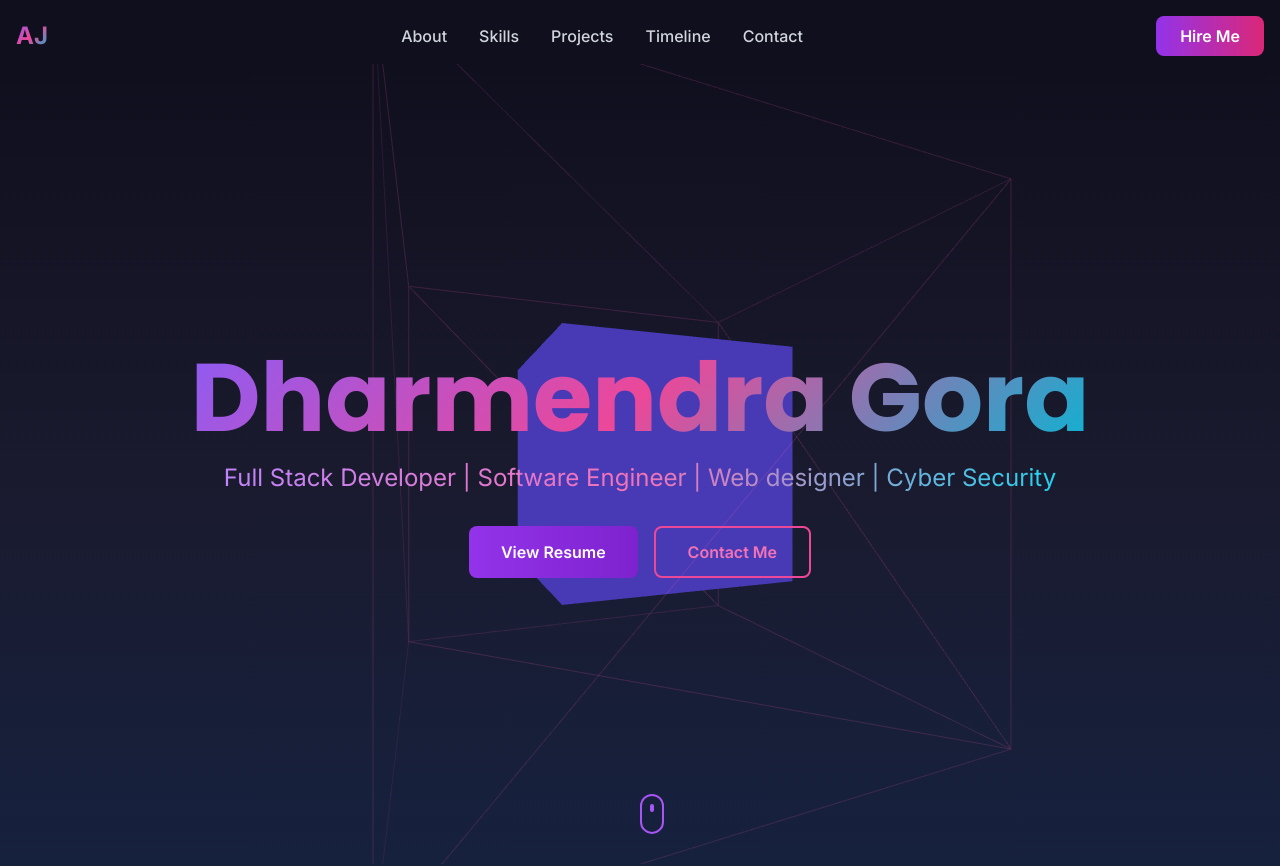
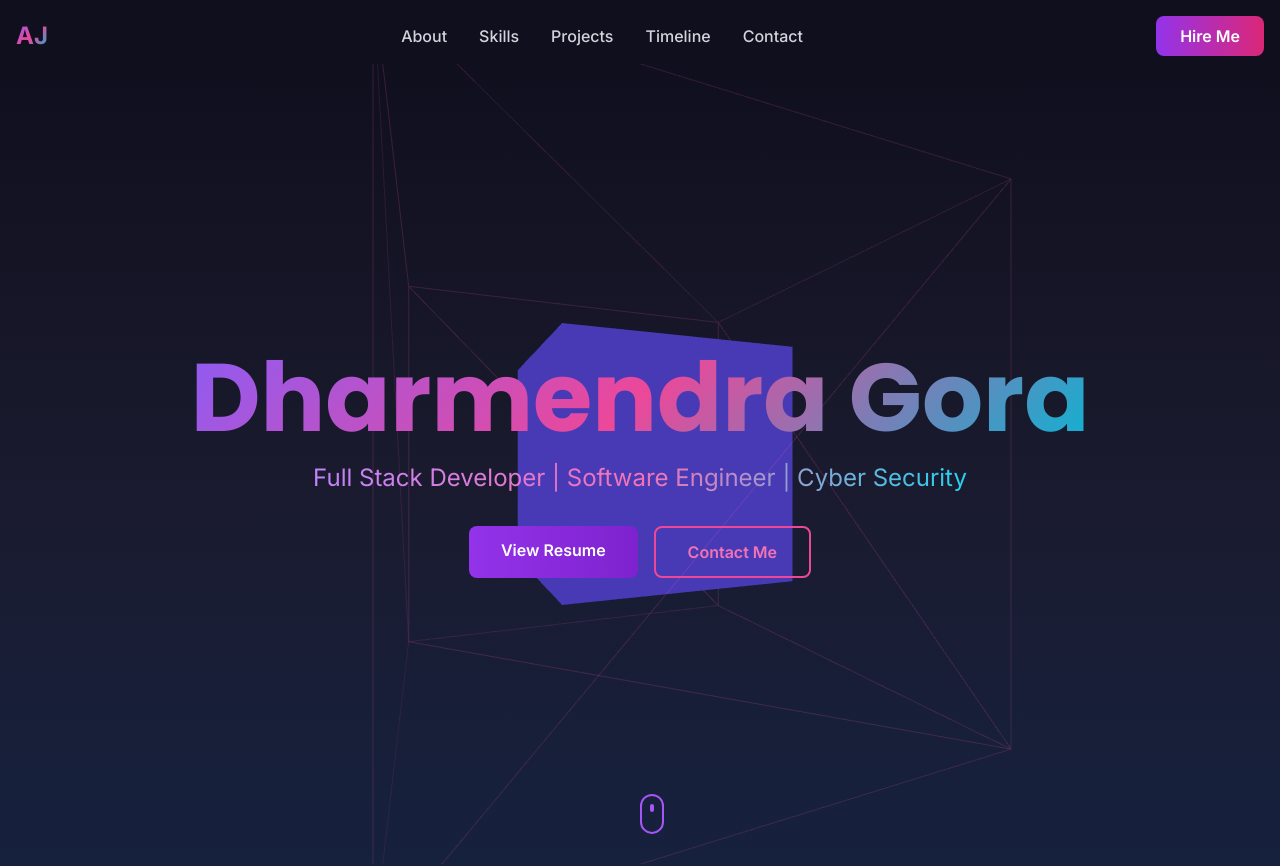
Before and after one commit to Dharmendra2005/3DPortfolio, a React (Vite) app: page / in a window 1280 px wide. Shown: the top 866 px of the page. Built offline with nearby package versions, Linux system fonts and the light colour scheme.

Commit message:
Add resume section

```diff
--- a/src/components/Hero3DScene.jsx
+++ b/src/components/Hero3DScene.jsx
@@ -94,7 +94,7 @@ export function Hero3DScene() {
           className="mb-8"
         >
           <p className="text-xl md:text-2xl text-transparent bg-clip-text bg-gradient-to-r from-purple-400 via-pink-400 to-cyan-400">
-            Full Stack Developer | Software Engineer | Web designer | Cyber Security
+            Full Stack Developer | Software Engineer | Cyber Security
           </p>
         </motion.div>
 
@@ -104,7 +104,10 @@ export function Hero3DScene() {
           transition={{ duration: 0.8, delay: 0.6 }}
           className="flex gap-4 pointer-events-auto"
         >
-          <motion.button
+          <motion.a
+            href="https://drive.google.com/file/d/1RDDnCvDP5IbG5QtnnsdxfAunNqsdXdJH/view"
+            target="_blank"
+            rel="noopener noreferrer"
             whileHover={{
               scale: 1.05,
               boxShadow: "0 0 30px rgba(139, 92, 246, 0.5)",
@@ -113,8 +116,9 @@ export function Hero3DScene() {
             className="px-8 py-3 bg-gradient-to-r from-purple-600 to-purple-700 rounded-lg font-semibold text-white hover:shadow-lg transition-all"
           >
             View Resume
-          </motion.button>
-          <motion.button
+          </motion.a>
+          <motion.a
+            href="#contact"
             whileHover={{
               scale: 1.05,
               boxShadow: "0 0 30px rgba(236, 72, 153, 0.5)",
@@ -123,7 +127,7 @@ export function Hero3DScene() {
             className="px-8 py-3 border-2 border-pink-500 text-pink-400 rounded-lg font-semibold hover:bg-pink-500/10 transition-all"
           >
             Contact Me
-          </motion.button>
+          </motion.a>
         </motion.div>
       </div>
 
```
